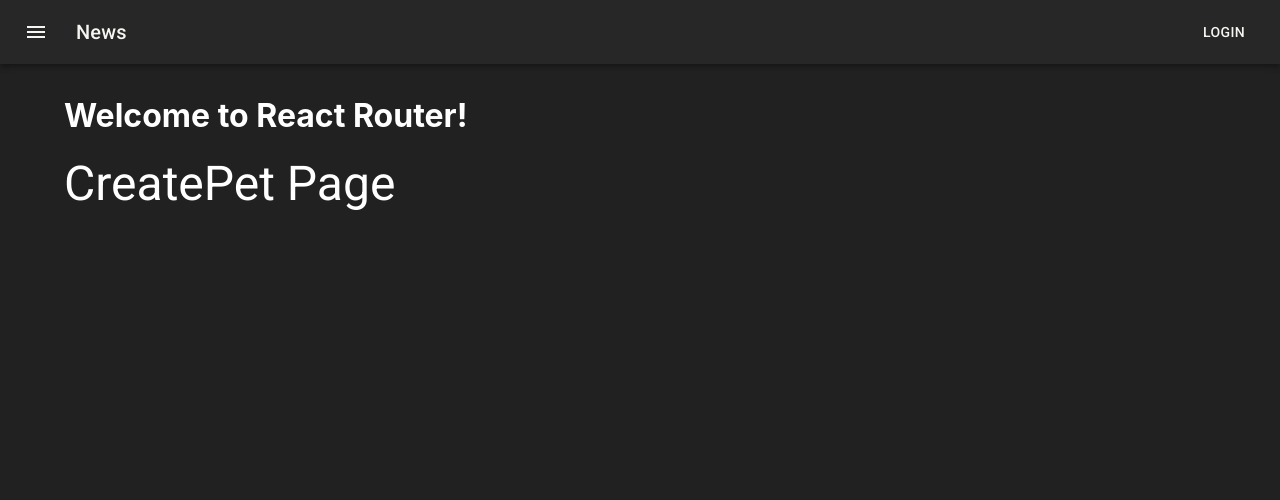
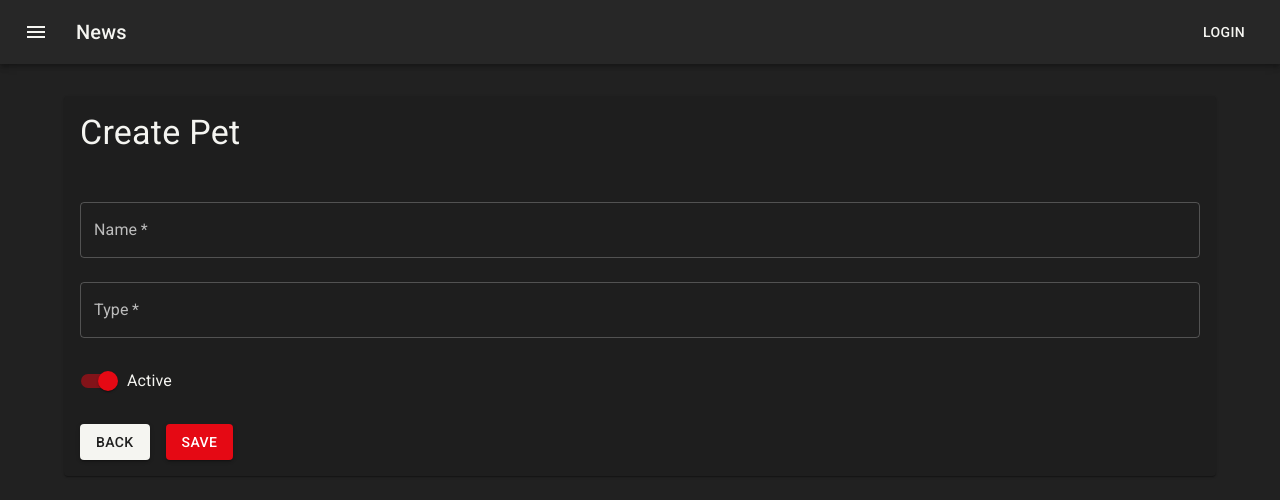
Before and after one commit to r31sr4r/pet-care-front, a React (Create React App) app: page /pets/create in a window 1280 px wide. Shown: the top 500 px of the page. Built offline with nearby package versions, Linux system fonts and the light colour scheme.

Commit message:
feat: add pet form component and actions

```diff
--- a/src/App.tsx
+++ b/src/App.tsx
@@ -21,7 +21,6 @@ function App() {
 			>
 				<Header />
 				<Layout>
-					<h1>Welcome to React Router!</h1>
 					<Routes>
 						<Route path="/" element={<ListPets />} />
 						<Route path="/pets" element={<ListPets />} />
--- a/src/features/pets/CreatePet.tsx
+++ b/src/features/pets/CreatePet.tsx
@@ -1,9 +1,63 @@
-import { Box, Typography } from '@mui/material';
+import {
+	Box,
+	Paper,
+	Typography,
+} from '@mui/material';
+import { useState } from 'react';
+import { useAppDispatch } from '../../app/hooks';
+import { Pet, createPet } from './petsSlice';
+import { PetForm } from './components/PetForm';
 
-export const CreatePet = () => (
-	<Box>
-		<Typography variant="h3" component="h1">
-		 CreatePet Page
-		</Typography>
-	</Box>
-);
+export const CreatePet = () => {
+	const [isdisabled, setIsDisabled] = useState(false);
+	const [petState, setPetState] = useState<Pet>({
+		id: '',
+		name: '',
+		type: '',
+		other_type: '',
+		breed: '',
+		birthday: '',
+		customer_id: '',
+		image_url: '',
+		is_active: true,
+		created_at: '',
+		updated_at: '',
+		deleted_at: ''
+	});
+	const dispatch = useAppDispatch();
+
+	async function handleSubmit(e: React.FormEvent<HTMLFormElement>) {
+		e.preventDefault();
+		dispatch(createPet(petState));
+	}
+
+	const handleChange = (e: React.ChangeEvent<HTMLInputElement>) => {
+		const { name, value } = e.target;
+		setPetState({ ...petState, [name]: value });
+	};
+
+	const handleToogle = (e: React.ChangeEvent<HTMLInputElement>) => {
+		const { name, checked } = e.target;
+		setPetState({ ...petState, [name]: checked });
+	};
+
+	return (
+		<Box>
+			<Paper>
+				<Box p={2}>
+					<Box mb={2}>
+						<Typography variant="h4">Create Pet</Typography>
+					</Box>
+				</Box>
+			<PetForm
+				pet={petState}
+				isdisabled={isdisabled}
+				isLoading={false}
+				handleSubmit={handleSubmit}
+				handleChange={handleChange}
+				handleToogle={handleToogle}
+			/>
+			</Paper>
+		</Box>
+	);
+};
--- a/src/features/pets/EditPet.tsx
+++ b/src/features/pets/EditPet.tsx
@@ -1,9 +1,50 @@
-import { Box, Typography } from '@mui/material';
+import { Box, Paper, Typography } from '@mui/material';
+import React from 'react';
+import { useParams } from 'react-router-dom';
+import { useAppDispatch, useAppSelector } from '../../app/hooks';
+import { Pet, selectCatoryById, updatePet } from './petsSlice';
+import { PetForm } from './components/PetForm';
 
-export const EditPet = () => (
-	<Box>
-		<Typography variant="h3" component="h1">
-		 EditPet Page
-		</Typography>
-	</Box>
-);
+export const EditPet = () => {
+	const id = useParams<{ id: string }>().id || '';
+	const [isdisabled, setIsDisabled] = React.useState(false);
+	const pet = useAppSelector((state) => selectCatoryById(state, id));
+	const [petState, setPetState] = React.useState<Pet>(pet);
+	const dispatch = useAppDispatch();
+
+	async function handleSubmit(e: React.FormEvent<HTMLFormElement>) {
+		e.preventDefault();
+		dispatch(updatePet(petState));
+	}
+
+	const handleChange = (e: React.ChangeEvent<HTMLInputElement>) => {
+		const { name, value } = e.target;
+		setPetState({ ...petState, [name]: value });
+	};
+
+	const handleToogle = (e: React.ChangeEvent<HTMLInputElement>) => {
+		const { name, checked } = e.target;
+		setPetState({ ...petState, [name]: checked });
+	};
+
+	return (
+		<Box>
+			<Paper>
+				<Box p={2}>
+					<Box mb={2}>
+						<Typography variant="h4">Edit Pet</Typography>
+					</Box>
+				</Box>
+
+				<PetForm
+					pet={petState}
+					isdisabled={isdisabled}
+					isLoading={false}
+					handleSubmit={handleSubmit}
+					handleChange={handleChange}
+					handleToogle={handleToogle}
+				/>
+			</Paper>
+		</Box>
+	);
+};
--- a/src/features/pets/ListPets.tsx
+++ b/src/features/pets/ListPets.tsx
@@ -13,14 +13,20 @@ import { useAppSelector } from '../../app/hooks';
 import { selectPets } from './petsSlice';
 import PetsIcon from '@mui/icons-material/Pets';
 import OpenInNewIcon from '@mui/icons-material/OpenInNew';
-import { Link } from 'react-router-dom';
+import { Link, useNavigate } from 'react-router-dom';
 
 export const ListPets = () => {
 	const pets = useAppSelector(selectPets);
+	const navigate = useNavigate();
 
 	const Demo = styled('div')(({ theme }) => ({
 		backgroundColor: theme.palette.background.paper,
 	}));
+
+	const handleClick = (pet: any) => {
+		navigate(`/pets/edit/${pet.id}`);
+	  };
+
 
 	return (
 		<Box maxWidth="lg" sx={{ mt: 4, mb: 4 }}>
@@ -41,10 +47,16 @@ export const ListPets = () => {
 						<ListItem
 							key={pet.id}
 							secondaryAction={
-								<IconButton edge="end" aria-label="delete">
-									<OpenInNewIcon />
+								<IconButton
+									edge="end"
+									aria-label="delete"
+									onClick={() => handleClick(pet)}
+								>
+									<OpenInNewIcon
+									/>
 								</IconButton>
 							}
+
 						>
 							<ListItemAvatar>
 								<Avatar>
--- /dev/null
+++ b/src/features/pets/components/PetForm.tsx
@@ -0,0 +1,104 @@
+import React from 'react';
+import {
+	Box,
+	Button,
+	FormControl,
+	Grid,
+	TextField,
+	Switch,
+	FormControlLabel,
+	FormGroup,
+} from '@mui/material';
+import { Pet } from '../petsSlice';
+import { Link } from 'react-router-dom';
+
+type Props = {
+    pet: Pet;
+    isdisabled?: boolean;
+    isLoading?: boolean;
+    handleSubmit: (e: React.FormEvent<HTMLFormElement>) => void;
+    handleChange: (e: React.ChangeEvent<HTMLInputElement>) => void;
+    handleToogle: (e: React.ChangeEvent<HTMLInputElement>) => void;
+}
+
+export function PetForm({
+    pet,
+    isdisabled,
+    isLoading,
+    handleSubmit: onSubmit,
+    handleChange,
+    handleToogle,
+}: Props) {
+	return (
+		<Box p={2}>
+			<form onSubmit={onSubmit}>
+				<Grid container spacing={3}>
+					<Grid item xs={12}>
+						<FormControl fullWidth>
+							<TextField
+								required
+								name="name"
+								label="Name"
+								value={pet.name}
+								disabled={isdisabled}
+								onChange={handleChange}
+							/>
+						</FormControl>
+					</Grid>
+					<Grid item xs={12}>
+						<FormControl fullWidth>
+							<TextField
+								required
+								name="type"
+								label="Type"
+								value={pet.type}
+								disabled={isdisabled}
+								onChange={handleChange}
+							/>
+						</FormControl>
+					</Grid>
+
+					<Grid item xs={12}>
+						<FormGroup>
+							<FormControlLabel
+								control={
+									<Switch
+										name="is_active"
+										color="secondary"
+										onChange={handleToogle}
+										checked={pet.is_active}
+										inputProps={{
+											'aria-label': 'controlled',
+										}}
+									/>
+								}
+								label="Active"
+							/>
+						</FormGroup>
+					</Grid>
+
+					<Grid item xs={12}>
+						<Box display="flex" gap={2}>
+							<Button
+								variant="contained"
+								component={Link}
+								to="/pets"
+							>
+								Back
+							</Button>
+
+							<Button
+								type="submit"
+								variant="contained"
+								color="secondary"
+								disabled={isdisabled}
+							>
+								Save
+							</Button>
+						</Box>
+					</Grid>
+				</Grid>
+			</form>
+		</Box>
+	);
+}
--- a/src/features/pets/petsSlice.ts
+++ b/src/features/pets/petsSlice.ts
@@ -1,7 +1,7 @@
 import { createSlice } from '@reduxjs/toolkit';
 import { RootState } from '../../app/store';
 
-interface Pet {
+export interface Pet {
 	id: string;
 	name: string;
     type: string;
@@ -10,6 +10,7 @@ interface Pet {
     birthday: string;
     customer_id: string;
     image_url: string;
+	is_active: boolean;
 	deleted_at: string | null;
 	created_at: string;
 	updated_at: string;
@@ -24,6 +25,7 @@ const pet: Pet = {
     birthday: '2020-01-01',
     customer_id: '1',
     image_url: '',
+	is_active: true,
 	deleted_at: null,
 	created_at: '2021-01-01 00:00:00',
 	updated_at: '2021-01-01 00:00:00',
@@ -39,12 +41,50 @@ const petSlice = createSlice({
 	name: 'pet',
 	initialState: initialState,
 	reducers: {
-		createPet: (state, action) => {},
-		updatePet: (state, action) => {},
-		deletePet: (state, action) => {},
+		createPet: (state, action) => {
+			state.push(action.payload);
+		},
+		updatePet: (state, action) => {
+			const index = state.findIndex(
+				(pet) => pet.id === action.payload.id
+			);
+			if (index !== -1) {
+				state[index] = action.payload;
+			}
+		},
+		deletePet: (state, action) => {
+			const index = state.findIndex(
+				(pet) => pet.id === action.payload.id
+			);
+
+			state.splice(index, 1);
+		},
 	},
 });
 
 export const selectPets = (state: RootState) => state.pets;
 
+export const selectCatoryById = (state: RootState, id: string) => {
+	const pet = state.pets.find((pet) => pet.id === id);
+
+	return (
+		pet || {
+			id: '',
+			name: '',
+			type: '',
+			other_type: '',
+			breed: '',
+			birthday: '',
+			customer_id: '',
+			image_url: '',
+			is_active: false,
+			deleted_at: null,
+			created_at: '',
+			updated_at: '',
+		}
+	);
+};
+
 export default petSlice.reducer;
+
+export const { createPet, updatePet, deletePet } = petSlice.actions;
```
